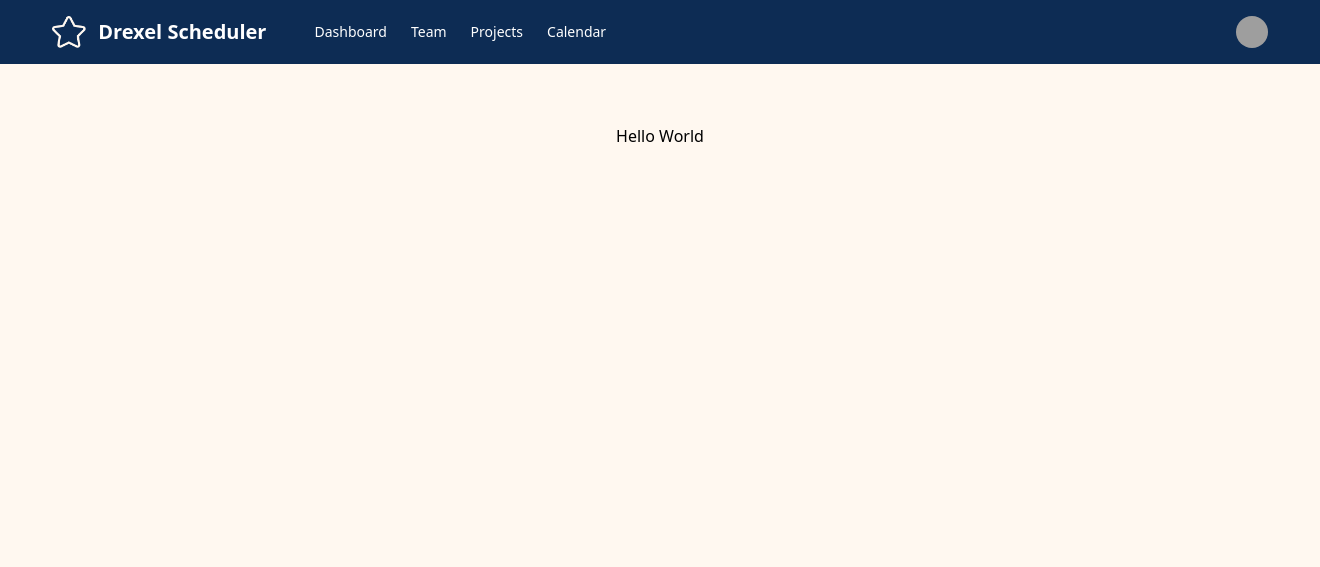
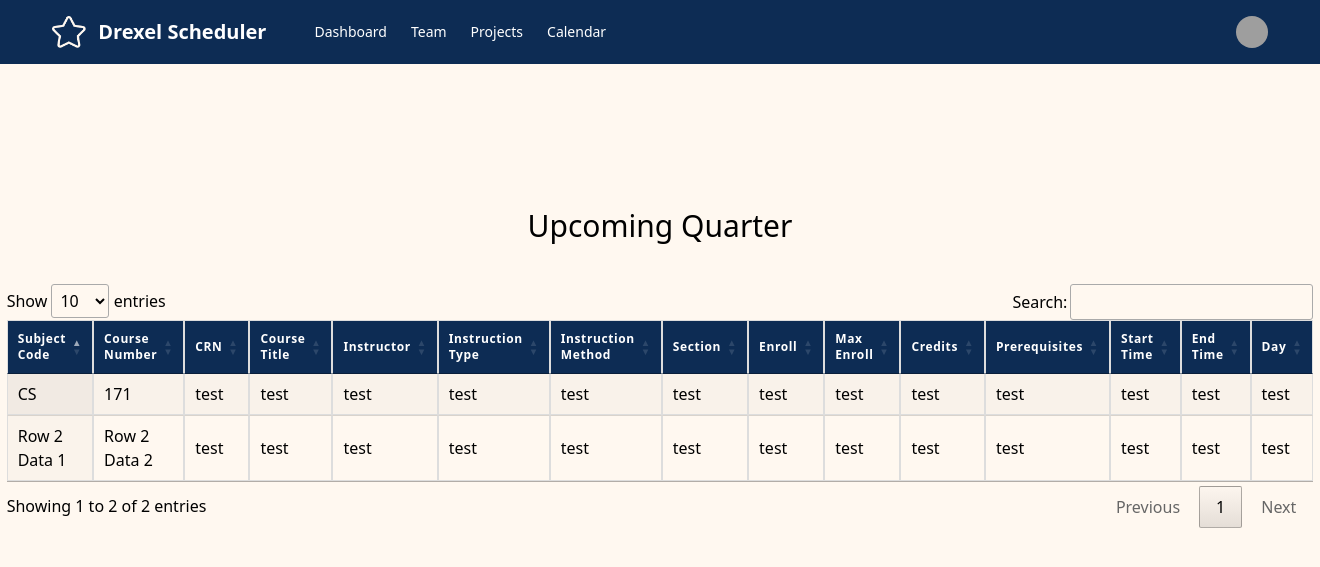
Before and after one commit to sylvieed/DrexelScheduler, a Flask app: page / in a window 1320 px wide. Shown: the top 567 px of the page. Run offline with Flask 3, Linux system fonts and the light colour scheme; some libraries are stand-ins or nearby versions; grey boxes are pictures that could not be loaded.

Commit message:
add table with search

```diff
--- a/app/static/style/output.css
+++ b/app/static/style/output.css
@@ -616,32 +616,16 @@ video {
   margin-right: auto;
 }
 
+.mb-10 {
+  margin-bottom: 2.5rem;
+}
+
 .ml-3 {
   margin-left: 0.75rem;
 }
 
 .mt-2 {
   margin-top: 0.5rem;
-}
-
-.mt-10 {
-  margin-top: 2.5rem;
-}
-
-.mt-1 {
-  margin-top: 0.25rem;
-}
-
-.mt-20 {
-  margin-top: 5rem;
-}
-
-.mt-24 {
-  margin-top: 6rem;
-}
-
-.mt-3 {
-  margin-top: 0.75rem;
 }
 
 .mt-36 {
@@ -700,6 +688,10 @@ video {
   max-width: 80rem;
 }
 
+.max-w-\[70vw\] {
+  max-width: 70vw;
+}
+
 .flex-1 {
   flex: 1 1 0%;
 }
@@ -708,16 +700,20 @@ video {
   flex-shrink: 0;
 }
 
+.table-auto {
+  table-layout: auto;
+}
+
 .origin-top-right {
   transform-origin: top right;
 }
 
+.flex-col {
+  flex-direction: column;
+}
+
 .items-center {
   align-items: center;
-}
-
-.items-baseline {
-  align-items: baseline;
 }
 
 .justify-center {
@@ -810,6 +806,11 @@ video {
   padding-right: 1rem;
 }
 
+.px-6 {
+  padding-left: 1.5rem;
+  padding-right: 1.5rem;
+}
+
 .py-1 {
   padding-top: 0.25rem;
   padding-bottom: 0.25rem;
@@ -818,6 +819,16 @@ video {
 .py-2 {
   padding-top: 0.5rem;
   padding-bottom: 0.5rem;
+}
+
+.py-3 {
+  padding-top: 0.75rem;
+  padding-bottom: 0.75rem;
+}
+
+.py-4 {
+  padding-top: 1rem;
+  padding-bottom: 1rem;
 }
 
 .pb-3 {
@@ -830,6 +841,11 @@ video {
 
 .pt-2 {
   padding-top: 0.5rem;
+}
+
+.text-3xl {
+  font-size: 1.875rem;
+  line-height: 2.25rem;
 }
 
 .text-base {
@@ -847,12 +863,21 @@ video {
   line-height: 1.75rem;
 }
 
+.text-xs {
+  font-size: 0.75rem;
+  line-height: 1rem;
+}
+
 .font-bold {
   font-weight: 700;
 }
 
 .font-medium {
   font-weight: 500;
+}
+
+.tracking-wider {
+  letter-spacing: 0.05em;
 }
 
 .text-gray-300 {
--- a/app/templates/index.html
+++ b/app/templates/index.html
@@ -1,10 +1,112 @@
 {% extends "layout.html" %}
 {% block content %}
-<div class="w-full flex items-center justify-center">
-    <div class="mt-36">
+<div class="mt-36 w-full">
+</div>
+<div class="w-full flex flex-col items-center justify-center ">
+
+    <div class="text-3xl mb-10">
+        Upcoming Quarter
     </div>
-    <div class="flex justify-center">
-        Hello World
+    <div class="flex justify-center mx-auto max-w-[70vw] s">
+        <table id="myTable" class="display">
+            <thead>
+                <tr class="bg-[#0D2C54] text-white text-xs">
+                    <th class="px-6 py-3 tracking-wider">Subject Code</th>
+                    <th class="px-6 py-3 tracking-wider">Course Number
+                    </th>
+                    <th class="px-6 py-3  tracking-wider">CRN</th>
+                    <th class="px-6 py-3 tracking-wider">Course Title</th>
+                    <th class="px-6 py-3 tracking-wider">Instructor</th>
+                    <th class="px-6 py-3 tracking-wider">Instruction Type
+                    </th>
+                    <th class="px-6 py-3 tracking-wider">Instruction
+                        Method</th>
+                    <th class="px-6 py-3 tracking-wider">Section</th>
+                    <th class="px-6 py-3 tracking-wider">Enroll</th>
+                    <th class="px-6 py-3 tracking-wider ">Max Enroll</th>
+                    <th class="px-6 py-3 tracking-wider">Credits</th>
+                    <th class="px-6 py-3 tracking-wider">Prerequisites
+                    </th>
+                    <th class="px-6 py-3 tracking-wider ">Start Time</th>
+                    <th class="px-6 py-3 tracking-wider ">End Time</th>
+                    <th class="px-6 py-3 tracking-wider ">Day</th>
+
+                </tr>
+            </thead>
+            <tbody class="odd:bg-white">
+                <tr>
+                    <td>CS</td>
+                    <td>171</td>
+                    <td>test</td>
+                    <td>test</td>
+                    <td>test</td>
+                    <td>test</td>
+                    <td>test</td>
+                    <td>test</td>
+                    <td>test</td>
+                    <td>test</td>
+                    <td>test</td>
+                    <td>test</td>
+                    <td>test</td>
+                    <td>test</td>
+                    <td>test</td>
+                </tr>
+                <tr>
+                    <td>Row 2 Data 1</td>
+                    <td>Row 2 Data 2</td>
+                    <td>test</td>
+                    <td>test</td>
+                    <td>test</td>
+                    <td>test</td>
+                    <td>test</td>
+                    <td>test</td>
+                    <td>test</td>
+                    <td>test</td>
+                    <td>test</td>
+                    <td>test</td>
+                    <td>test</td>
+                    <td>test</td>
+                    <td>test</td>
+                </tr>
+                <!-- {% for course in courses %}
+                        <tr>
+                            <td class="px-6 py-4 ">{{ course.crn }}</td>
+                            <td class="px-6 py-4 ">{{ course.subject_code }}</td>
+                            <td class="px-6 py-4 ">{{ course.course_number }}</td>
+                            <td class="px-6 py-4 ">{{ course.course_title }}</td>
+                            <td class="px-6 py-4 ">{{ course.instructor }}</td>
+                            <td class="px-6 py-4 ">{{ course.instruction_type }}</td>
+                            <td class="px-6 py-4 ">{{ course.instruction_method }}</td>
+                            <td class="px-6 py-4 ">{{ course.section }}</td>
+                            <td class="px-6 py-4 ">{{ course.enroll }}</td>
+                            <td class="px-6 py-4 ">{{ course.max_enroll }}</td>
+                            <td class="px-6 py-4 ">{{ course.credits }}</td>
+                            <td class="px-6 py-4 ">{{ course.prereqs }}</td>
+                            <td class="px-6 py-4 ">{{ course.start_time }}</td>
+                            <td class="px-6 py-4 ">{{ course.end_time }}</td>
+                            <td class="px-6 py-4 ">{{ course.days }}</td>
+                        </tr>
+                        {% endfor %} -->
+            </tbody>
+        </table>
+
+
     </div>
+
 </div>
+<style>
+    td,
+    th {
+        border: 1px solid #dddddd;
+        text-align: left;
+        padding: 8px;
+    }
+</style>
+<script>
+    $(document).ready(function () {
+        $('#myTable').DataTable();
+    });
+</script>
+
+
 {% endblock %}
--- a/app/templates/layout.html
+++ b/app/templates/layout.html
@@ -5,6 +5,8 @@
   <link rel="stylesheet" href="{{ url_for('static', filename='style/main.css') }}">
   <link href="{{ url_for('static', filename='style/output.css') }}" rel="stylesheet">
   <script src="https://ajax.googleapis.com/ajax/libs/jquery/3.6.4/jquery.min.js"></script>
+  <link rel="stylesheet" href="https://cdn.datatables.net/2.0.5/css/dataTables.dataTables.css" />
+  <script src="https://cdn.datatables.net/2.0.5/js/dataTables.js"></script>
   <title>Drexel Scheduler</title>
 </head>
 
--- a/app/views.py
+++ b/app/views.py
@@ -4,3 +4,8 @@ from . import app
 @app.route("/")
 def home():
     return render_template('index.html')
+
+@app.route('/scheduler')
+def scheduler():
+    courses = Courses.query.all()
+    return render_template('scheduler.html', courses=courses)
```
Also changed, not shown: other parts of app/static/style/output.css (+32 -27 lines).
